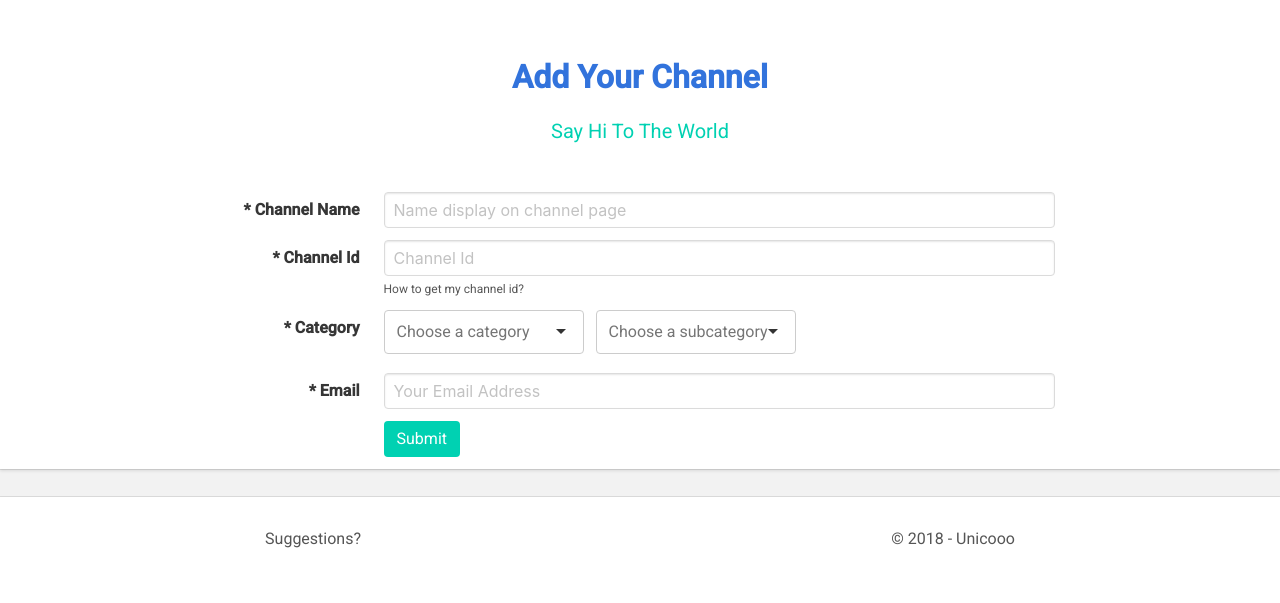
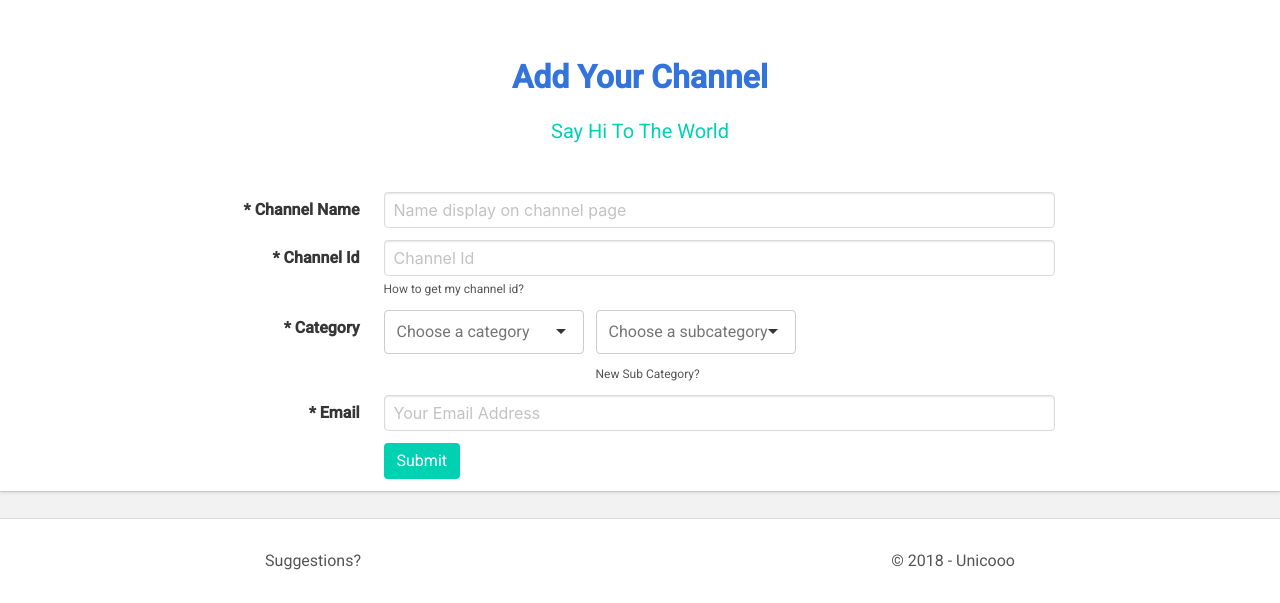
Before and after one commit to Windsooon/best-channels, a Django app: page / in a window 1280 px wide. Shown: the part 751-1354 px from the top of the page. Before the commit the page ends 1299 px from the top, so only its background shows below. Run offline with Django 3.2, Linux system fonts and the light colour scheme; data that the repository does not hold is empty; some libraries are stand-ins or nearby versions.

Commit message:
let user add subcategory

```diff
--- a/django_base/templates/base.html
+++ b/django_base/templates/base.html
@@ -200,6 +200,7 @@
                     <select id="select-add-category"></select>
                   </div>
                 </div> <!-- end control -->
+                <a href="mailto:contact@channelshunt.com?subject=Hello"><p class="help">New Sub Category?</p></a>
               </div> <!-- end field is-narrow -->
             </div> <!-- end field-body -->
           </div> <!-- end field is-horizontal -->
```
